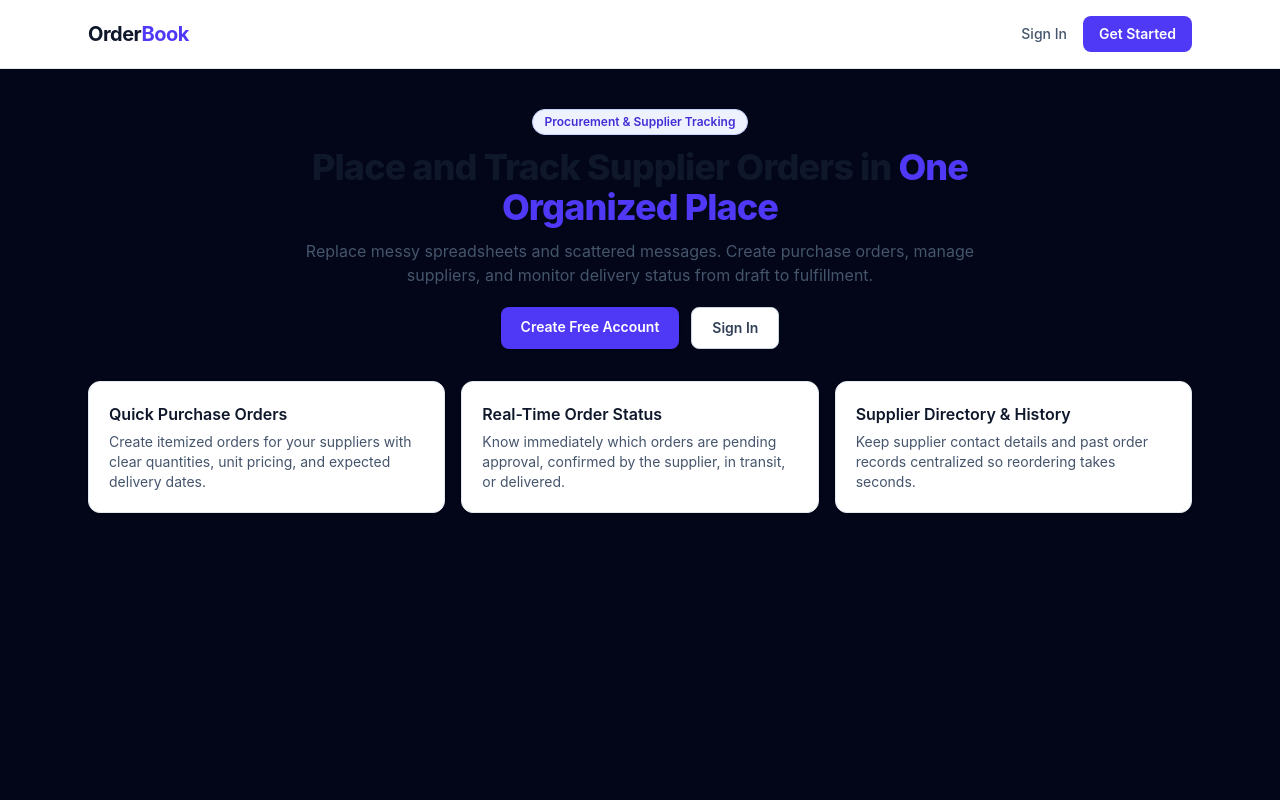
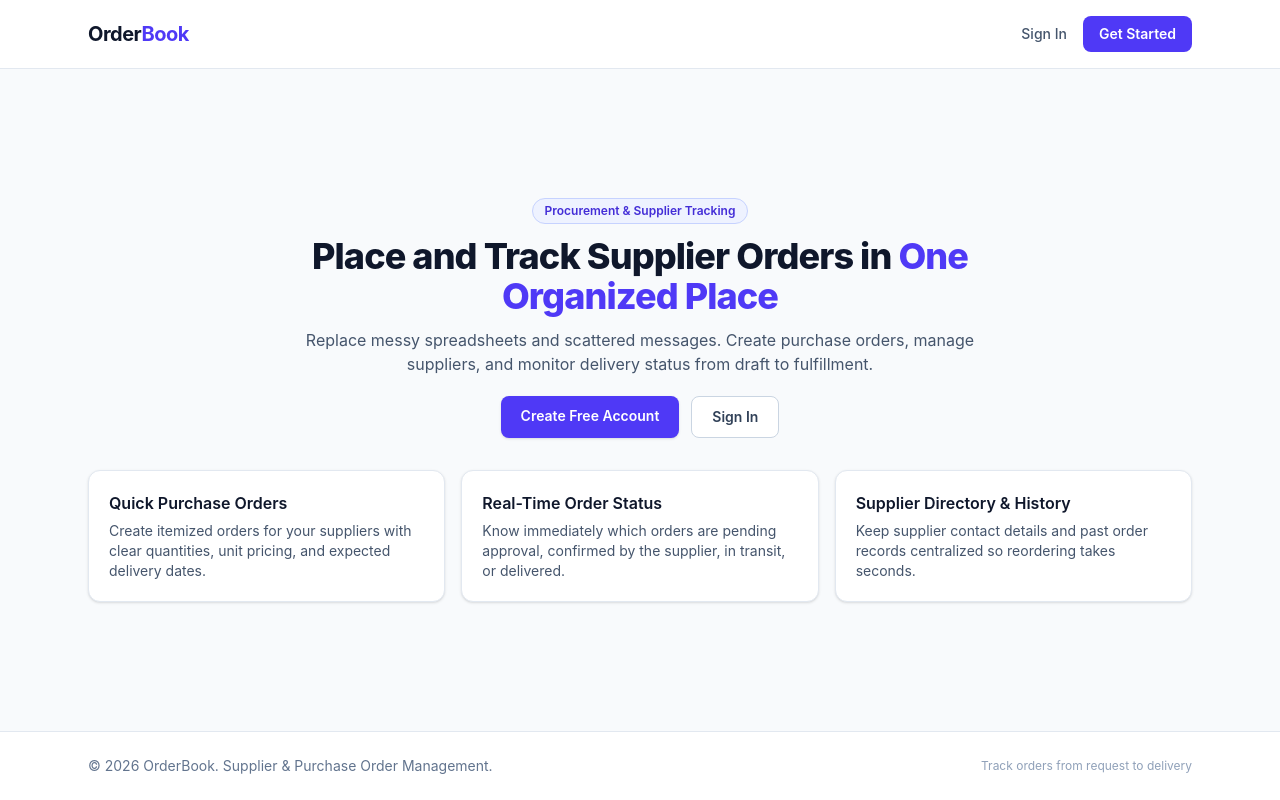
Before and after one commit to vicky4421/OrderBook, a React (Vite) app in the folder client/: page / in a window 1280 px wide. Built offline with nearby package versions, Linux system fonts and the light colour scheme.

Commit message:
fix: correct Header import case and improve MainLayout styling

```diff
--- a/client/src/components/layout/MainLayout.tsx
+++ b/client/src/components/layout/MainLayout.tsx
@@ -1,16 +1,18 @@
 import { Outlet } from "react-router-dom";
-import Header from "./header";
+import Header from "./Header";
+import Footer from "./Footer";
 
 
 function MainLayout() {
     return (
-        <div className="flex min-h-screen flex-col bg-slate-950 text-slate-100">
+        <div className="flex min-h-screen flex-col bg-slate-50 text-slate-900">
             <Header />
-            <main className="mx-auto w-full max-w-6xl flex-1 px-6 py-10">
+            <main className="mx-auto flex w-full max-w-6xl flex-1 flex-col justify-center px-6 py-6">
                 <Outlet />
             </main>
+            <Footer />
         </div>
-    )
+    );
 }
 
 export default MainLayout
```
